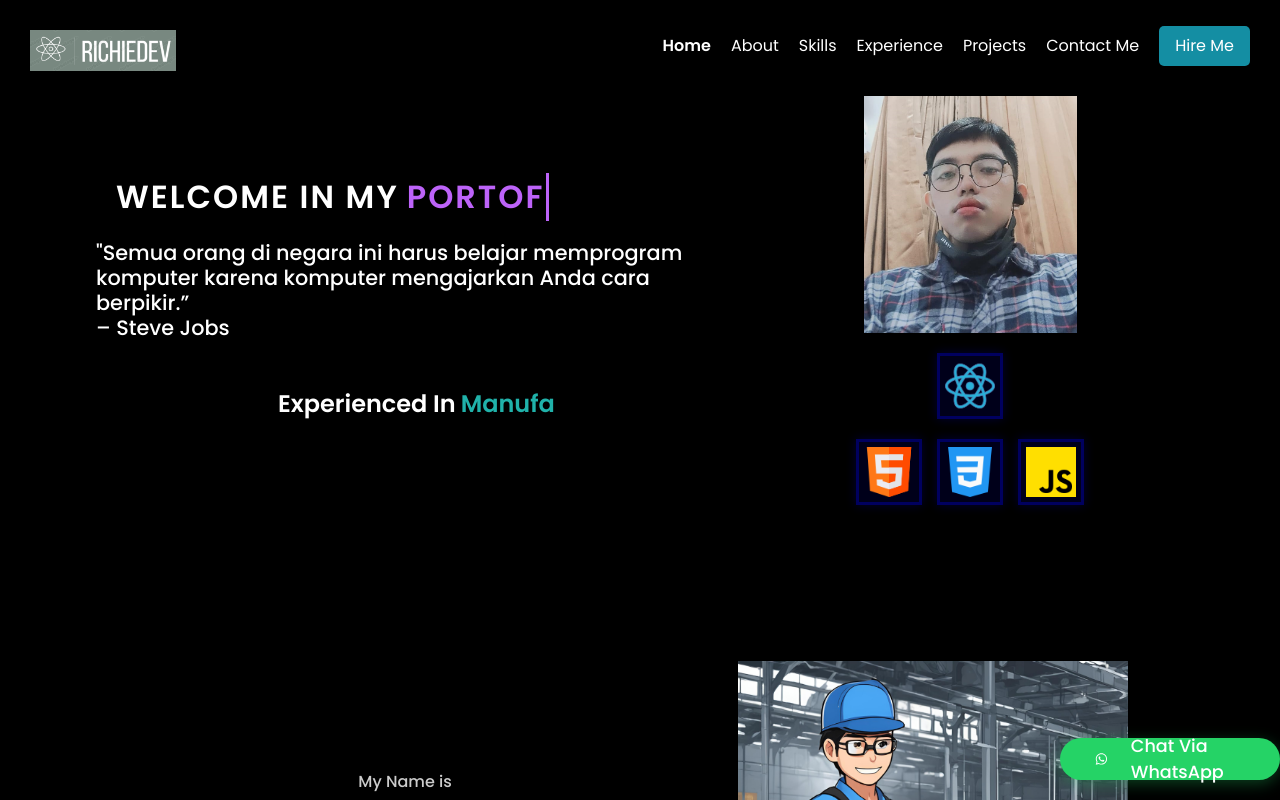
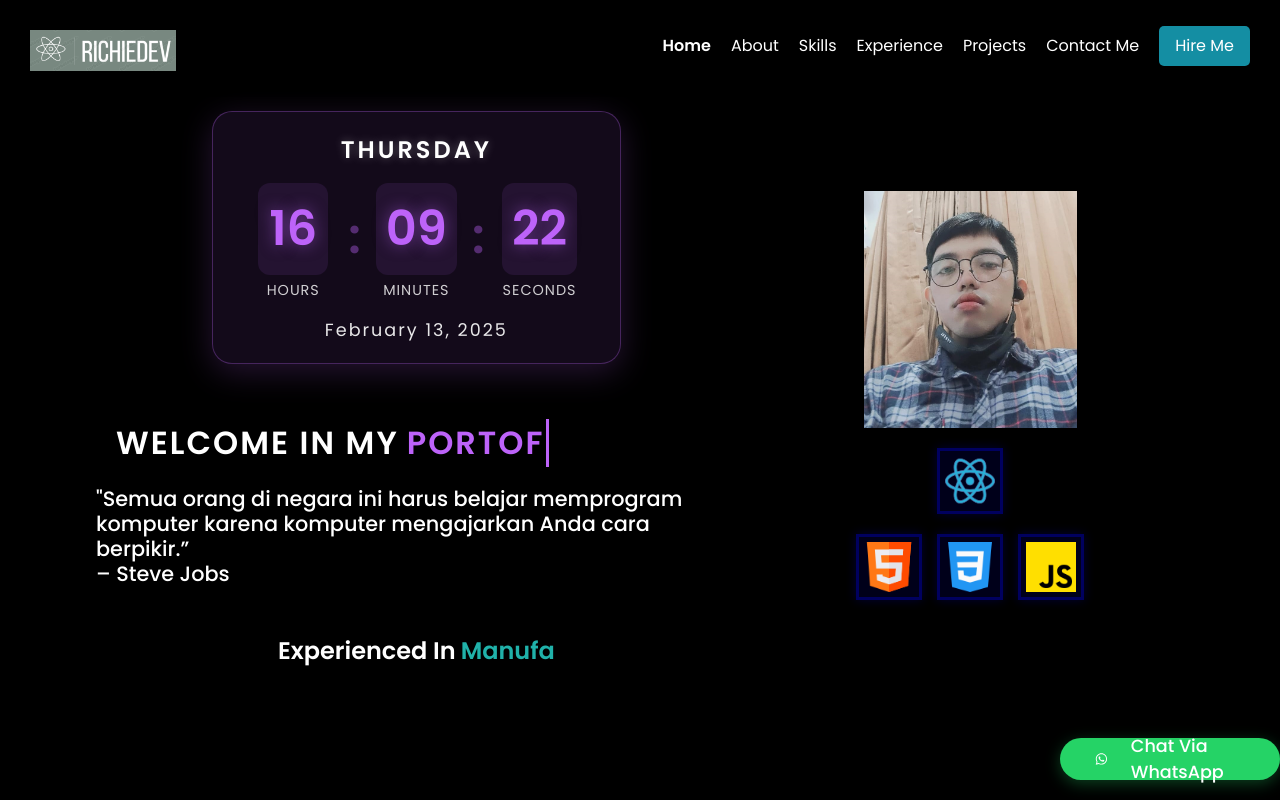
Before and after one commit to rio-damanik/react-portofolios, a React (Create React App) app: page / in a window 1280 px wide. Shown: the top 800 px of the page. Built offline with nearby package versions, Linux system fonts and the light colour scheme.

Commit message:
fix time

```diff
--- /dev/null
+++ b/src/components/Clock/Clock.css
@@ -0,0 +1,89 @@
+.clock-wrapper {
+  width: 100%;
+  display: flex;
+  justify-content: center;
+  padding: 15px 0;
+  margin-bottom: 20px;
+}
+
+.clock-container {
+  background: rgba(189, 99, 249, 0.1);
+  border: 1px solid rgba(189, 99, 249, 0.3);
+  border-radius: 20px;
+  padding: 20px 40px;
+  text-align: center;
+  backdrop-filter: blur(8px);
+  box-shadow: 0 8px 32px rgba(189, 99, 249, 0.2);
+  transition: transform 0.3s ease;
+}
+
+.clock-container:hover {
+  transform: translateY(-5px);
+  box-shadow: 0 12px 40px rgba(189, 99, 249, 0.3);
+}
+
+.day {
+  font-size: 1.5rem;
+  font-weight: 600;
+  color: #ffffff;
+  margin-bottom: 10px;
+  text-transform: uppercase;
+  letter-spacing: 3px;
+  text-shadow: 0 0 10px rgba(255, 255, 255, 0.3);
+}
+
+.time-container {
+  display: flex;
+  justify-content: center;
+  align-items: center;
+  gap: 15px;
+  margin: 15px 0;
+}
+
+.time-unit {
+  display: flex;
+  flex-direction: column;
+  align-items: center;
+  min-width: 80px;
+}
+
+.time-value {
+  font-size: 3rem;
+  font-weight: 700;
+  color: #bd63f9;
+  text-shadow: 0 0 15px rgba(189, 99, 249, 0.5);
+  background: rgba(189, 99, 249, 0.1);
+  padding: 10px;
+  border-radius: 12px;
+  min-width: 70px;
+}
+
+.time-label {
+  font-size: 0.9rem;
+  color: #ffffff;
+  opacity: 0.8;
+  margin-top: 5px;
+  text-transform: uppercase;
+  letter-spacing: 1px;
+}
+
+.time-separator {
+  font-size: 3rem;
+  font-weight: 700;
+  color: #bd63f9;
+  margin-top: -10px;
+  animation: pulse 1s infinite;
+}
+
+.date {
+  font-size: 1.1rem;
+  color: #ffffff;
+  opacity: 0.9;
+  margin-top: 10px;
+  letter-spacing: 2px;
+}
+
+@keyframes pulse {
+  0%, 100% { opacity: 1; }
+  50% { opacity: 0.3; }
+}
--- /dev/null
+++ b/src/components/Clock/Clock.jsx
@@ -0,0 +1,61 @@
+import React, { useState, useEffect } from 'react';
+import './Clock.css';
+
+const Clock = () => {
+  const [time, setTime] = useState(new Date());
+
+  useEffect(() => {
+    const timer = setInterval(() => {
+      setTime(new Date());
+    }, 1000);
+
+    return () => clearInterval(timer);
+  }, []);
+
+  const formatDay = (date) => {
+    const days = ['Sunday', 'Monday', 'Tuesday', 'Wednesday', 'Thursday', 'Friday', 'Saturday'];
+    return days[date.getDay()];
+  };
+
+  const formatDate = (date) => {
+    const months = [
+      'January', 'February', 'March', 'April', 'May', 'June',
+      'July', 'August', 'September', 'October', 'November', 'December'
+    ];
+    const day = date.getDate();
+    const month = months[date.getMonth()];
+    const year = date.getFullYear();
+    return `${month} ${day}, ${year}`;
+  };
+
+  const getTimeUnit = (unit) => {
+    return unit < 10 ? `0${unit}` : unit;
+  };
+
+  return (
+    <div className="clock-wrapper">
+      <div className="clock-container">
+        <div className="day">{formatDay(time)}</div>
+        <div className="time-container">
+          <div className="time-unit">
+            <div className="time-value">{getTimeUnit(time.getHours())}</div>
+            <div className="time-label">Hours</div>
+          </div>
+          <div className="time-separator">:</div>
+          <div className="time-unit">
+            <div className="time-value">{getTimeUnit(time.getMinutes())}</div>
+            <div className="time-label">Minutes</div>
+          </div>
+          <div className="time-separator">:</div>
+          <div className="time-unit">
+            <div className="time-value">{getTimeUnit(time.getSeconds())}</div>
+            <div className="time-label">Seconds</div>
+          </div>
+        </div>
+        <div className="date">{formatDate(time)}</div>
+      </div>
+    </div>
+  );
+};
+
+export default Clock;
--- a/src/components/Hero/Hero.jsx
+++ b/src/components/Hero/Hero.jsx
@@ -2,12 +2,14 @@ import React from "react";
 import "./Hero.css";
 import TextWrapper from "../TextWrapper/TextWrapper";
 import WelcomeText from "../WelcomeText/WelcomeText";
+import Clock from "../Clock/Clock";
 
 const Hero = () => {
   return (
     <section id="hero" className="hero-container">
       {/* ID ditambahkan di sini */}
       <div className="hero-content">
+        <Clock />
         <WelcomeText />
         <h3>
           "Semua orang di negara ini harus belajar memprogram komputer karena komputer mengajarkan Anda cara berpikir.” <br></br> – Steve Jobs
```
